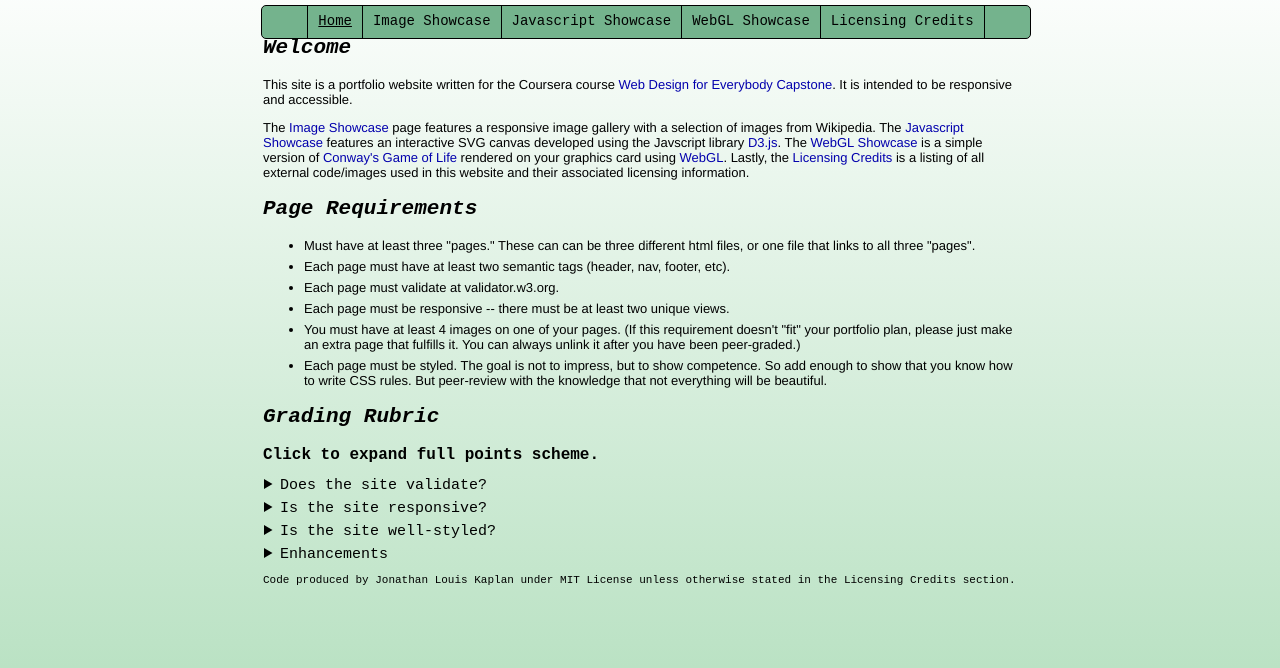
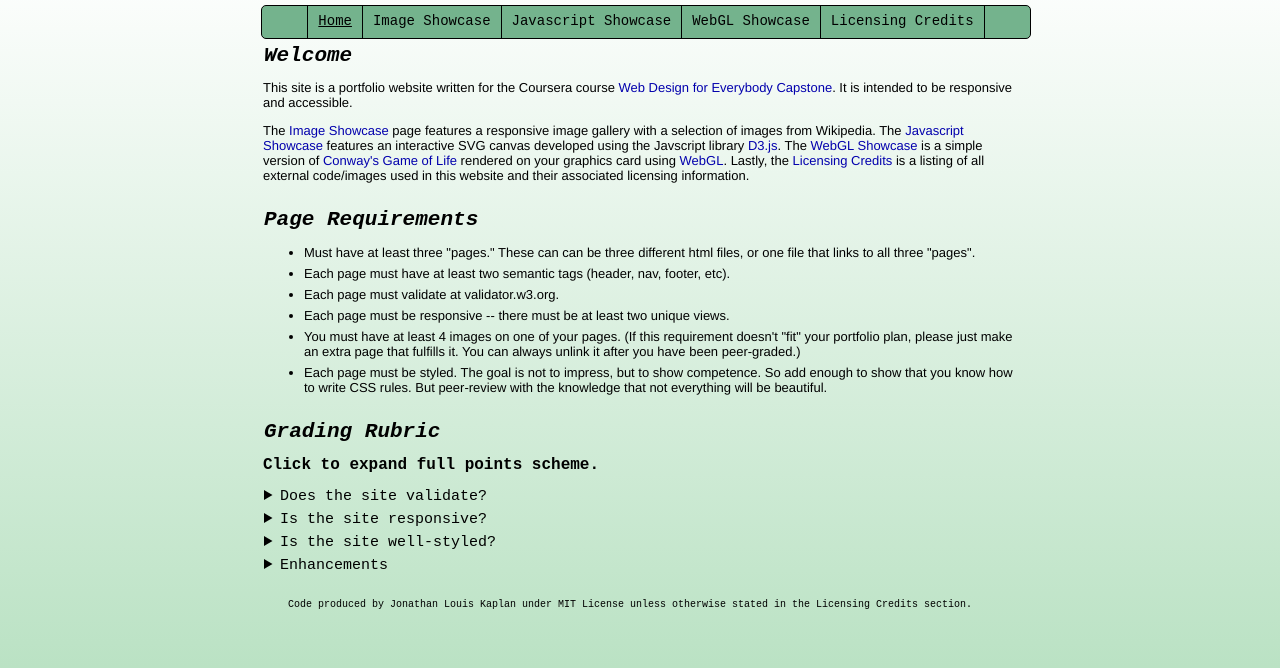
Before and after one commit to moustachio-belvedere/moustachio-belvedere.github.io, a plain HTML site: page index.html in a window 1280 px wide. Shown: the part 44-712 px from the top of the page. Drawn offline with Linux system fonts and the light colour scheme.

Commit message:
Improve margins

```diff
--- a/css/responsive_md.css
+++ b/css/responsive_md.css
@@ -14,7 +14,7 @@ header {
     height: 7vh;
     width: 768px;
     text-align: center;
-    margin: 0px auto;
+    margin: 0px auto 10px;
 }
 
 header > h1 {
@@ -28,6 +28,10 @@ nav {
     display: block;
     width: 100%;
     margin: 8px auto;
+}
+
+section > h1 {
+    margin: 25px 1px 1px 1px;
 }
 
 #dd-imgcontainer {
@@ -44,6 +48,7 @@ nav {
     border-style: solid;
     border-width: 1px;
     border-radius: 5px;
+    z-index: 0;
 }
 
 #dd-content a {
--- a/css/responsive_sm.css
+++ b/css/responsive_sm.css
@@ -126,5 +126,6 @@ section details summary {
 }
 
 footer {
-    font-size: 11px;
+    font-size: 10px;
+    margin: 25px;
 }
```
